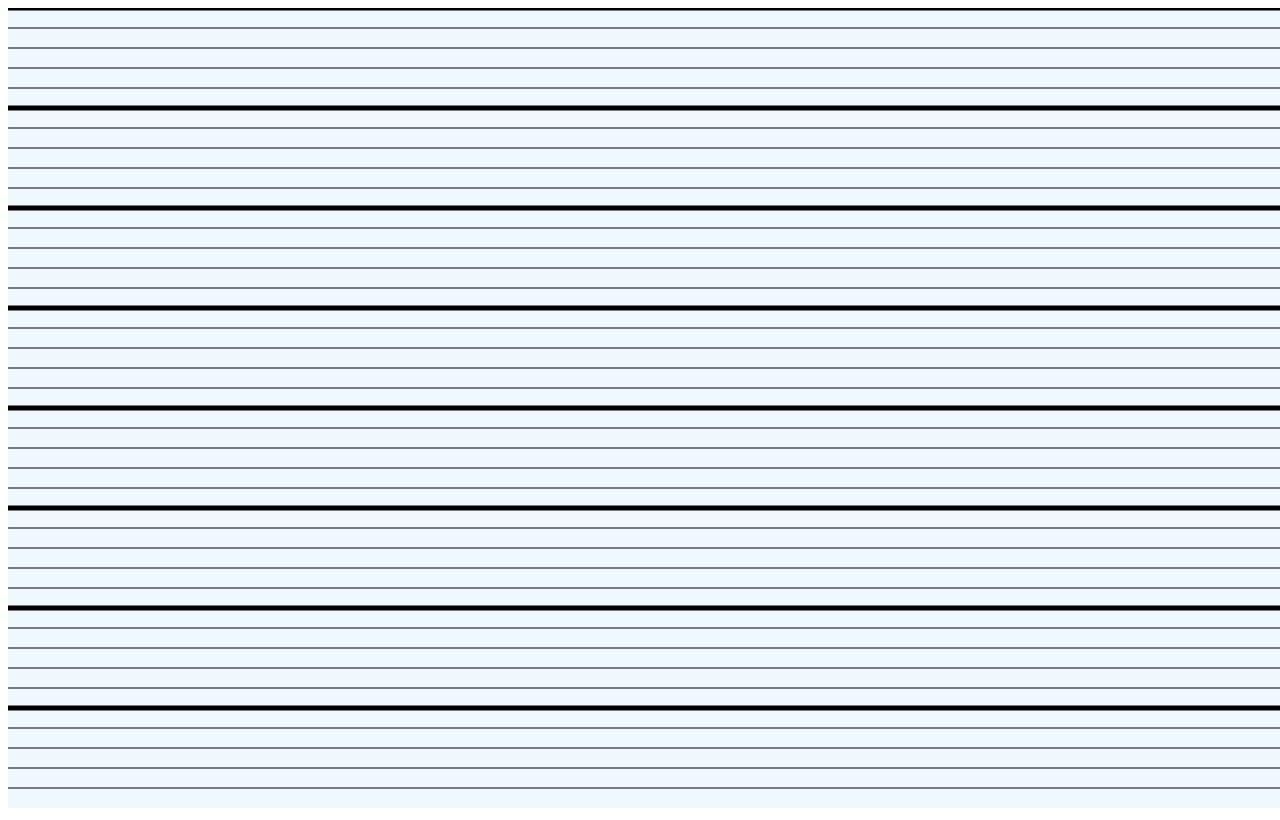
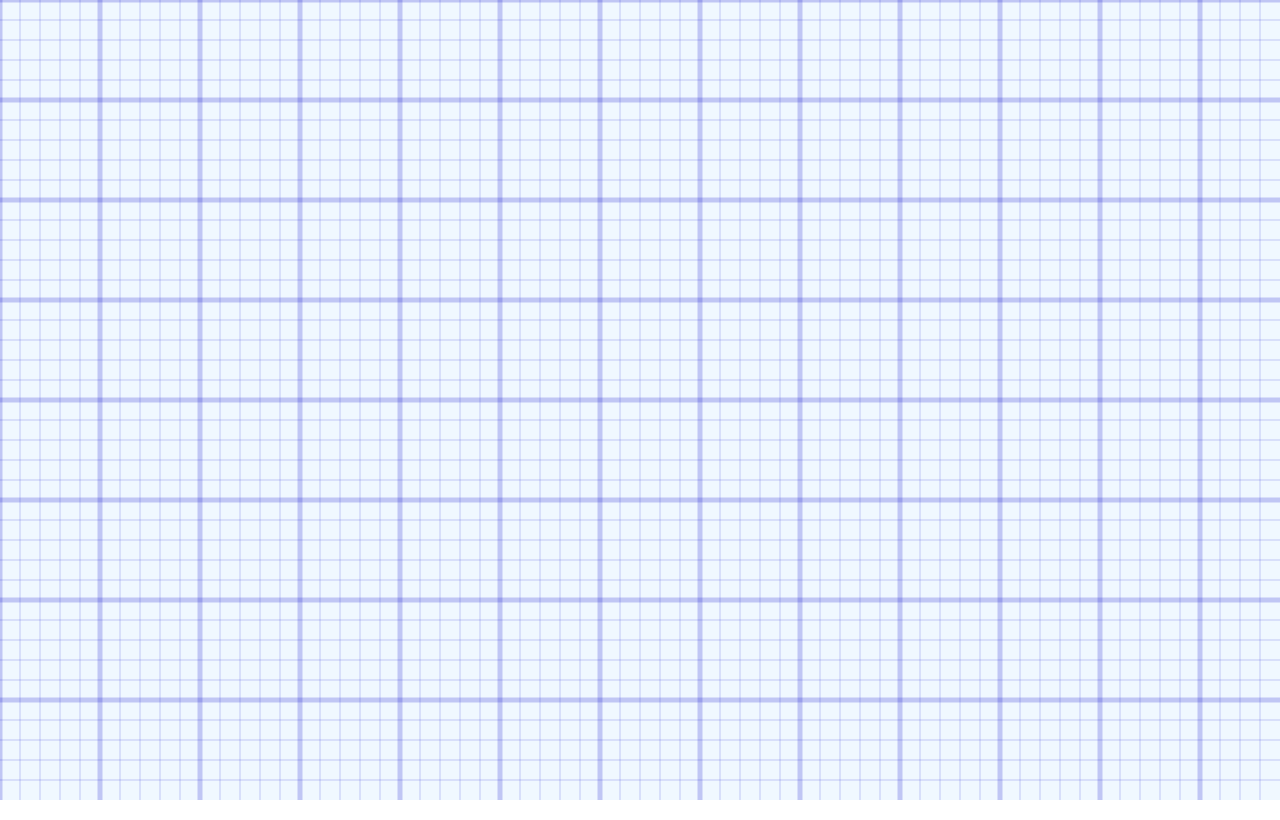
Before and after one commit to imme-emosol/-js-physics-engine-2021-leraar, a plain HTML site: page html/02 myGrid/index.html in a window 1280 px wide. Drawn offline with Linux system fonts and the light colour scheme.

Commit message:
02 finished

```diff
--- a/html/02 myGrid/style.css
+++ b/html/02 myGrid/style.css
@@ -1,5 +1,8 @@
 body{
     background: white;
+    margin: 0;
+    padding: 0;
+    overflow: hidden;
 }
 
 canvas{
--- a/library/Grid.js
+++ b/library/Grid.js
@@ -1,16 +1,14 @@
 class Grid {
     constructor(){
-        context.strokeStyle = "#000000";
+        context.strokeStyle = "rgba(0,0,200,0.2)";
         //strokesHorizontal
         for(let i=0; i<height;i++){
             if(i%20 == 0){
                 context.beginPath();
                 if (i%100 == 0){
                     context.lineWidth = "5";
-                    console.log(i,'test i')
                 } else {
                     context.lineWidth = "1";
-                    console.log(i,'dun')
                 }
 
                 context.moveTo(0,i);
@@ -22,6 +20,22 @@ class Grid {
         }
 
         //strokesVertical
+        for(let i=0; i<width;i++){
+            if(i%20 == 0){
+                context.beginPath();
+                if (i%100 == 0){
+                    context.lineWidth = "5";
+                } else {
+                    context.lineWidth = "1";
+                }
+
+                context.moveTo(i,0);
+                context.lineTo(i,height);
+                context.stroke();
+                context.closePath();
+            }
+
+        }
     }
 
 }
```
